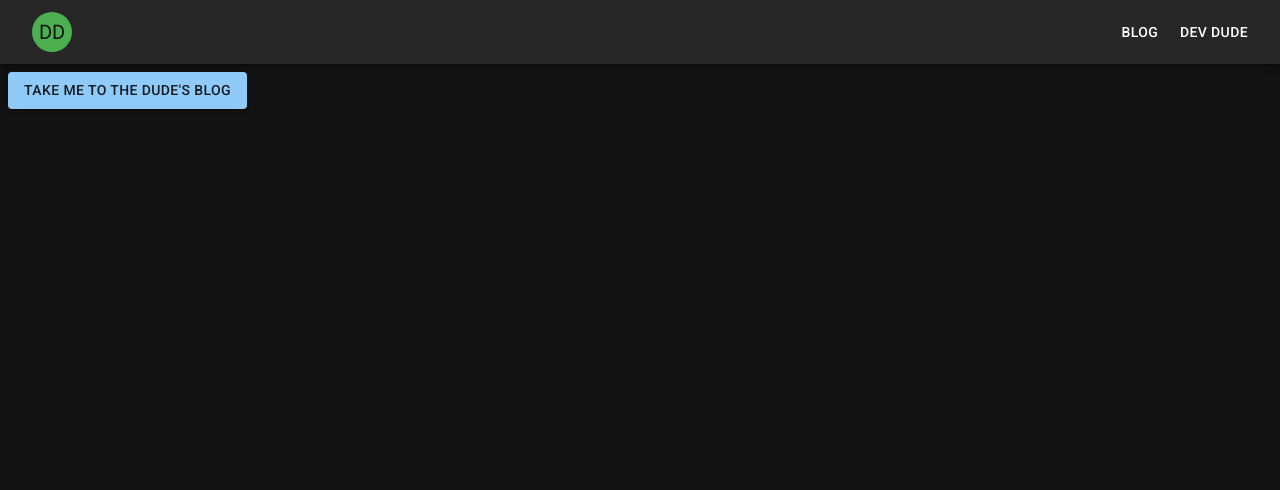
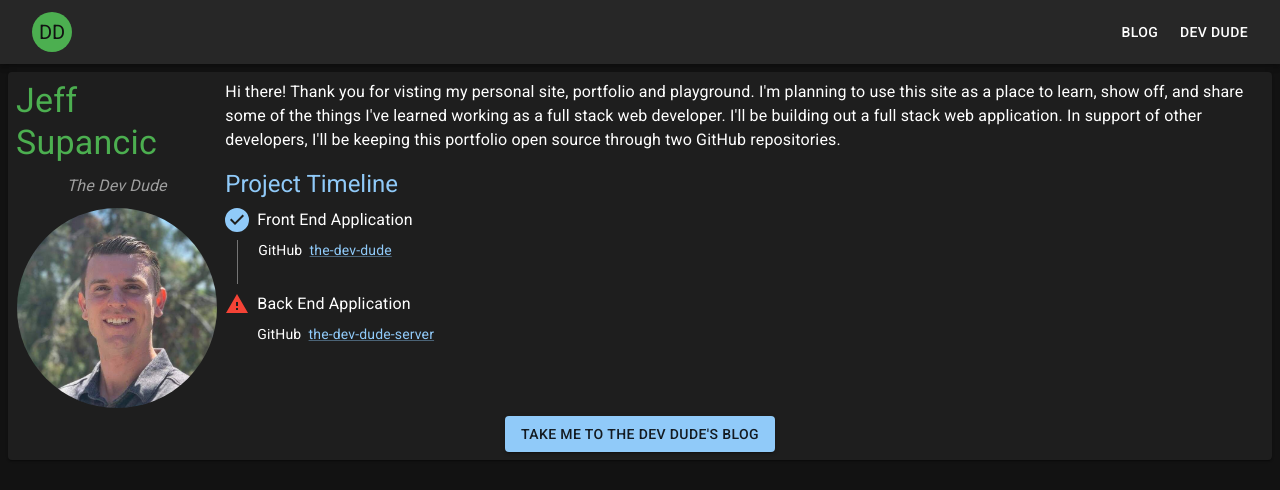
Before and after one commit to jeffsupancic/the-dev-dude, a React (Create React App) app: page / in a window 1280 px wide. Shown: the top 490 px of the page. Built offline with nearby package versions, Linux system fonts and the light colour scheme.

Commit message:
add project timeline

```diff
--- a/src/components/blog/BlogEntry.tsx
+++ b/src/components/blog/BlogEntry.tsx
@@ -96,7 +96,7 @@ export default function BlogEntry({
         alt="Paella dish"
       /> */}
       <CardContent>
-        <Typography variant="body1" color="text.secondary">
+        <Typography variant="body1" color="text.primary">
           {body}
         </Typography>
         {code && <CodeSnippet code={code} />}
--- /dev/null
+++ b/src/components/home/Timeline.tsx
@@ -0,0 +1,45 @@
+import Stepper from "@mui/material/Stepper";
+import Step from "@mui/material/Step";
+import StepLabel from "@mui/material/StepLabel";
+import StepContent from "@mui/material/StepContent";
+import Link from "@mui/material/Link";
+import Typography from "@mui/material/Typography";
+
+const TimelineComponent = () => {
+  return (
+    <Stepper orientation="vertical">
+      <Step active completed>
+        <StepLabel>
+          <Typography variant="body1" color="text.primary">
+            Front End Application
+          </Typography>
+        </StepLabel>
+        <StepContent>
+          <Typography variant="body2" color="text.primary">
+            GitHub &nbsp;
+            <Link href="https://github.com/jeffsupancic/the-dev-dude">
+              the-dev-dude
+            </Link>
+          </Typography>
+        </StepContent>
+      </Step>
+      <Step active>
+        <StepLabel error>
+          <Typography variant="body1" color="text.primary">
+            Back End Application
+          </Typography>
+        </StepLabel>
+        <StepContent>
+          <Typography variant="body2" color="text.primary">
+            GitHub &nbsp;
+            <Link href="https://github.com/jeffsupancic/the-dev-dude-server">
+              the-dev-dude-server
+            </Link>
+          </Typography>
+        </StepContent>
+      </Step>
+    </Stepper>
+  );
+};
+
+export default TimelineComponent;
--- a/src/routes/Home.tsx
+++ b/src/routes/Home.tsx
@@ -1,20 +1,88 @@
+// react
+import { useHistory } from "react-router-dom";
+// mui
+import Paper from "@mui/material/Paper";
+import Box from "@mui/material/Box";
+import Grid from "@mui/material/Grid";
+import Avatar from "@mui/material/Avatar";
 import Button from "@mui/material/Button";
-import { useHistory } from "react-router-dom";
+import Typography from "@mui/material/Typography";
+import { green, grey } from "@mui/material/colors";
+// dd
+import devDudeImage from "../images/thedevdude.jpeg";
+import Timeline from "../components/home/Timeline";
 
 const Home = () => {
+  // hooks
   const history = useHistory();
 
   return (
-    <div>
+    <Paper>
+      <Box p={1}>
+        <Grid container spacing={1}>
+          <Grid item md={2}>
+            <Grid
+              container
+              direction="column"
+              justifyContent="center"
+              alignItems="center"
+              spacing={1}
+            >
+              <Grid item>
+                <Typography variant="h4" color={green[500]}>
+                  Jeff Supancic
+                </Typography>
+              </Grid>
+              <Grid item>
+                <Typography variant="subtitle1" color={grey[500]}>
+                  <i>The Dev Dude</i>
+                </Typography>
+              </Grid>
+              <Grid item>
+                <Avatar src={devDudeImage} sx={{ width: 200, height: 200 }} />
+              </Grid>
+            </Grid>
+          </Grid>
+          <Grid item md={10}>
+            <Typography variant="body1" color="text.primary">
+              Hi there! Thank you for visting my personal site, portfolio and
+              playground. I'm planning to use this site as a place to learn,
+              show off, and share some of the things I've learned working as a
+              full stack web developer. I'll be building out a full stack web
+              application. In support of other developers, I'll be keeping this
+              portfolio open source through two GitHub repositories.
+            </Typography>
+            <Typography
+              variant="body1"
+              color="text.secondary"
+              pt={1}
+            ></Typography>
+            <Grid container>
+              <Grid item md={6}>
+                <Typography variant="h5" color="primary" pt={1}>
+                  Project Timeline
+                </Typography>
+                <Timeline />
+              </Grid>
+              <Grid item md={6}></Grid>
+            </Grid>
+            <Grid></Grid>
+          </Grid>
+          <Grid item xs={12}>
+            <Box display="flex" alignItems="center" justifyContent="center">
               <Button
                 onClick={() => {
                   history.push("/blog");
                 }}
                 variant="contained"
               >
-        Take me to the dude's blog
+                Take me to the Dev Dude's blog
               </Button>
-    </div>
+            </Box>
+          </Grid>
+        </Grid>
+      </Box>
+    </Paper>
   );
 };
 
```
Lines whose indentation alone changed are shown as unchanged.
